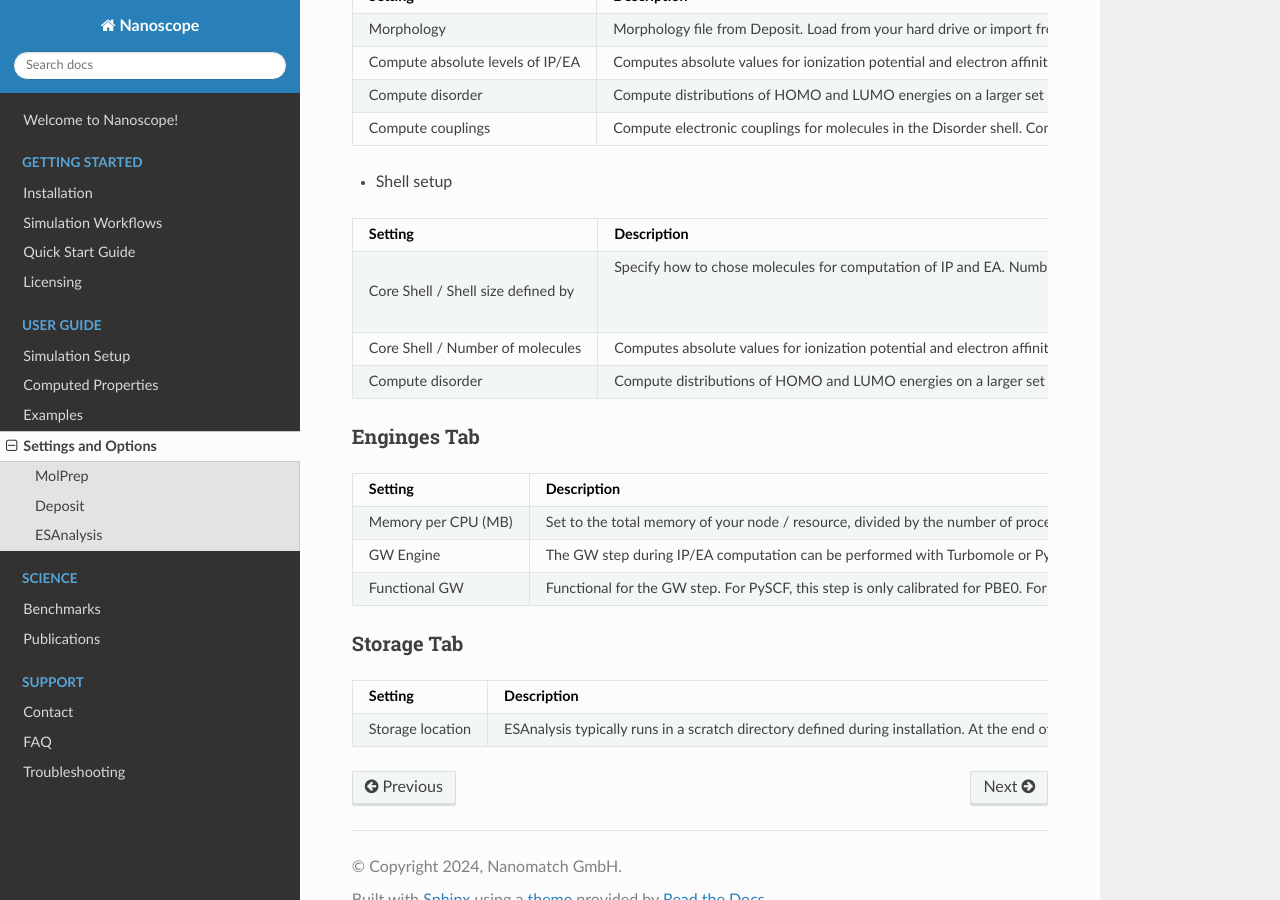
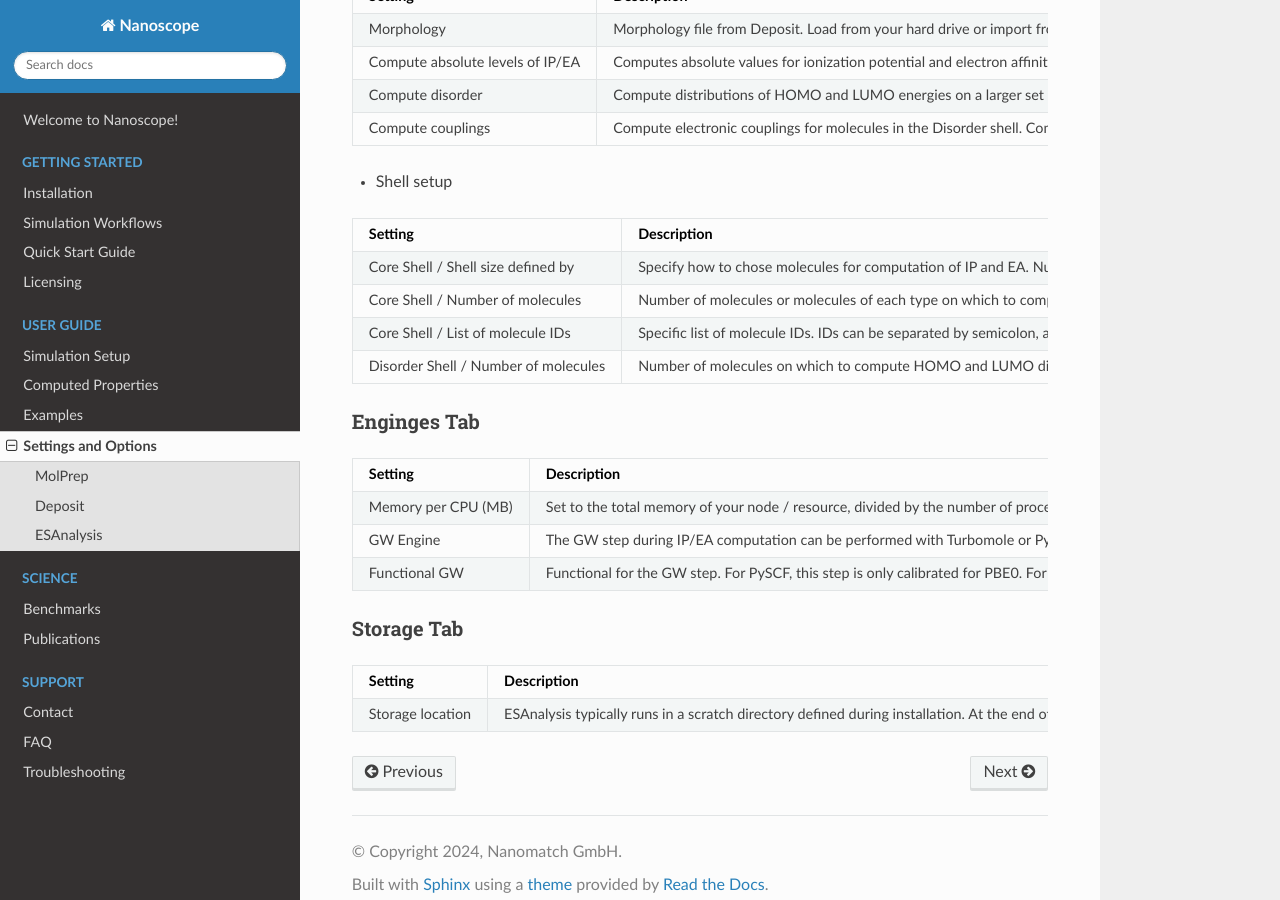
Before and after one commit to NanomatchGmbH/nanoscope-docs, a Sphinx documentation site: the page built from docs/source/user_guide/settings.rst, in a window 1280 px wide and 900 px high, scrolled down 1971 px. Built offline with Sphinx 7.4.7 and the Read the Docs theme 3.1.0, drawn with Linux system fonts in a browser that asks for light colours.

Commit message:
General tab of ESAnalysis done

```diff
--- a/docs/source/user_guide/settings.rst
+++ b/docs/source/user_guide/settings.rst
@@ -172,23 +172,27 @@ General Tab
 * Shell setup
 
 
-+--------------------+--------------------------------------------------------------------------------------------+----------------------------+
-| Setting            | Description                                                                                | Standard value             |
-+====================+============================================================================================+============================+
-| Core Shell /       |Specify how to chose molecules for computation of IP                                        | Number of Molecules        |
-| Shell size defined |and EA.                                                                                     |                            |
-| by                 |Number of molecules   |  Compute IP and EA on the N innermost molecules in the morphology   |                            |
-|                    |                      |                                                                     |                            |
-+--------------------+--------------------------------------------------------------------------------------------+----------------------------+
-| Core Shell /       |Computes absolute values for ionization potential and                                       | True                       |
-| Number of molecules|electron affinity for molecules in the core shell.                                          | (checked)                  |
-|                    |Computationally more expensive than disorder.                                               |                            |
-|                    |Not required e.g. for mobility of pristine materials.                                       |                            |
-+--------------------+--------------------------------------------------------------------------------------------+----------------------------+
-| Compute disorder   |Compute distributions of HOMO and LUMO energies on a                                        | True                       |
-|                    |larger set of molecules.                                                                    | (checked)                  |
-|                    |                                                                                            |                            |
-+--------------------+--------------------------------------------------------------------------------------------+----------------------------+
++---------------------+--------------------------------------------------------------------------------------------+----------------------------+
+| Setting             | Description                                                                                | Standard value             |
++=====================+============================================================================================+============================+
+| Core Shell /        |Specify how to chose molecules for computation of IP                                        | Number of Molecules        |
+| Shell size defined  |and EA.                                                                                     |                            |
+| by                  |Number of molecules: Compute IP and EA on the N innermost molecules in the morphology:      |                            |
+|                     |Number of molecules of each type: Compute IP and EA on the N innermost molecules of each    |                            |
+|                     |type in the morphology;                                                                     |                            |
+|                     |List of Molecule IDs: Provide a specific list of molecule IDs.                              |                            |
++---------------------+--------------------------------------------------------------------------------------------+----------------------------+
+| Core Shell /        |Number of molecules or molecules of each type on which to compute IP and EA. Reasonable     | 8                          |
+| Number of molecules |values are between 2 and 8, depending on available resources and required statistics.       |                            |
++---------------------+--------------------------------------------------------------------------------------------+----------------------------+
+| Core Shell /        |Specific list of molecule IDs. IDs can be separated by                                      | 43; 57; 79-100             |
+| List of molecule IDs|semicolon, applied as a range using a hyphen, or a combination of both.                     |                            |
+|                     |                                                                                            |                            |
++---------------------+--------------------------------------------------------------------------------------------+----------------------------+
+| Disorder Shell /    |Number of molecules on which to compute HOMO and LUMO disorder. Depending on the available  | 200                        |
+| Number of molecules |resources, 200-400 molecules are recommended for sufficient statistics.                     |                            |
++---------------------+--------------------------------------------------------------------------------------------+----------------------------+
+
 
 Enginges Tab
 ^^^^^^^^^^^^^^^^^^^^^^^^^
```
